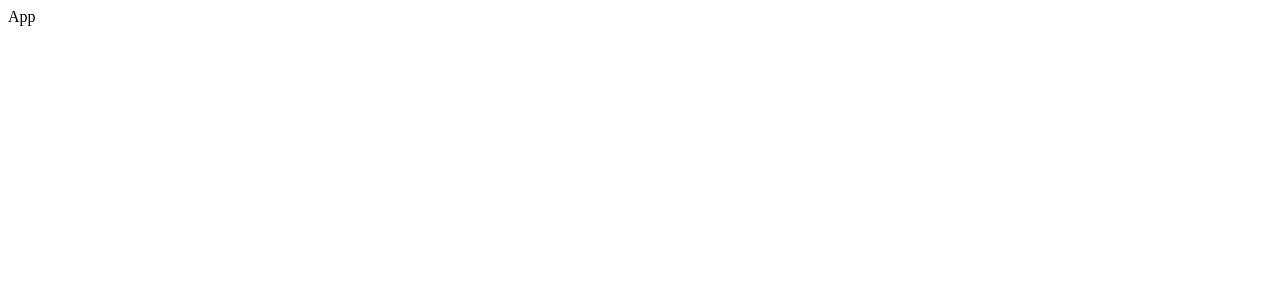
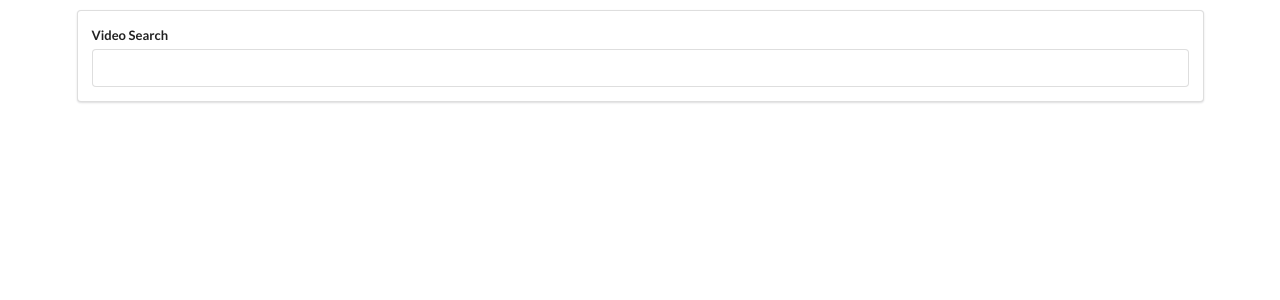
Before and after one commit to jeffKimball/React-video-app, a React (Create React App) app: page / in a window 1280 px wide. Shown: the top 300 px of the page. Built offline with nearby package versions, Linux system fonts and the light colour scheme.

Commit message:
set up controlled form

```diff
--- a/public/index.html
+++ b/public/index.html
@@ -5,6 +5,7 @@
     <link rel="icon" href="%PUBLIC_URL%/favicon.ico" />
     <meta name="viewport" content="width=device-width, initial-scale=1" />
     <meta name="theme-color" content="#000000" />
+    <link rel="stylesheet" href="https://cdnjs.cloudflare.com/ajax/libs/semantic-ui/2.4.1/semantic.min.css" integrity="sha512-8bHTC73gkZ7rZ7vpqUQThUDhqcNFyYi2xgDgPDHc+GXVGHXq+xPjynxIopALmOPqzo9JZj0k6OqqewdGO3EsrQ==" crossorigin="anonymous" referrerpolicy="no-referrer" />
     <meta
       name="description"
       content="Web site created using create-react-app"
--- a/src/components/App.js
+++ b/src/components/App.js
@@ -1,9 +1,12 @@
 import React from 'react';
+import SearchBar from './SearchBar'
 
 class App extends React.Component {
     render() {
         return(
-            <div>App</div>
+            <div className="ui container" style={{marginTop: "10px"}}>
+                <SearchBar />
+            </div>
         )
     }
 
--- /dev/null
+++ b/src/components/SearchBar.js
@@ -0,0 +1,35 @@
+import React from 'react';
+
+class SearchBar extends React.Component {
+    state={ term : ''}
+
+    onInputChange = (e) => {
+        this.setState({term: e.target.value})
+        console.log(this.state.term)
+    }
+
+    onFormSubmit = (e) => {
+        e.preventDefault()
+
+
+    }
+
+    render(){
+        return(
+            <div className="ui segment search-bar">
+                <form onSubmit={this.onFormSubmit} className="ui form">
+                    <div className="field">
+                        <label>Video Search</label>
+                        <input
+                            value={this.state.term}
+                            onChange={this.onInputChange}
+                            type="text"/>
+                    </div>
+                </form>
+            </div>
+        )
+    }
+}
+
+
+export default SearchBar
```
